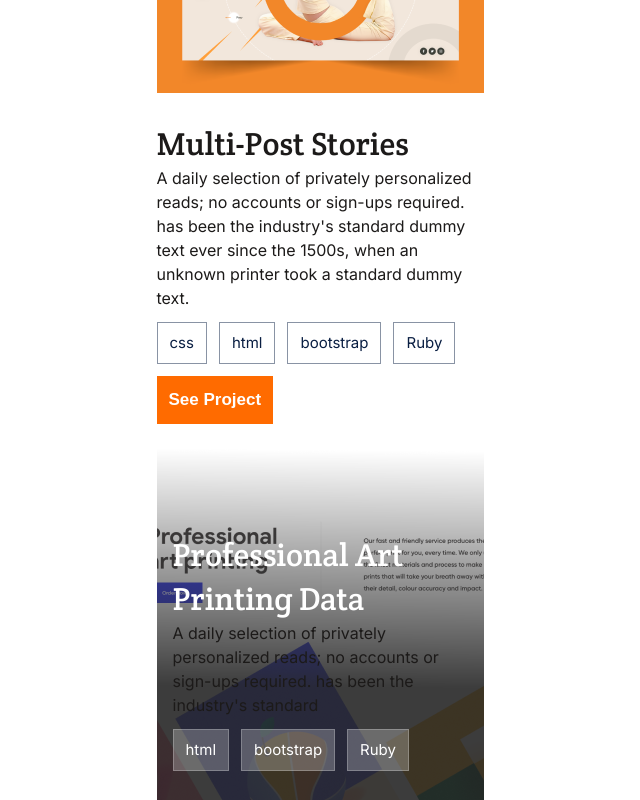
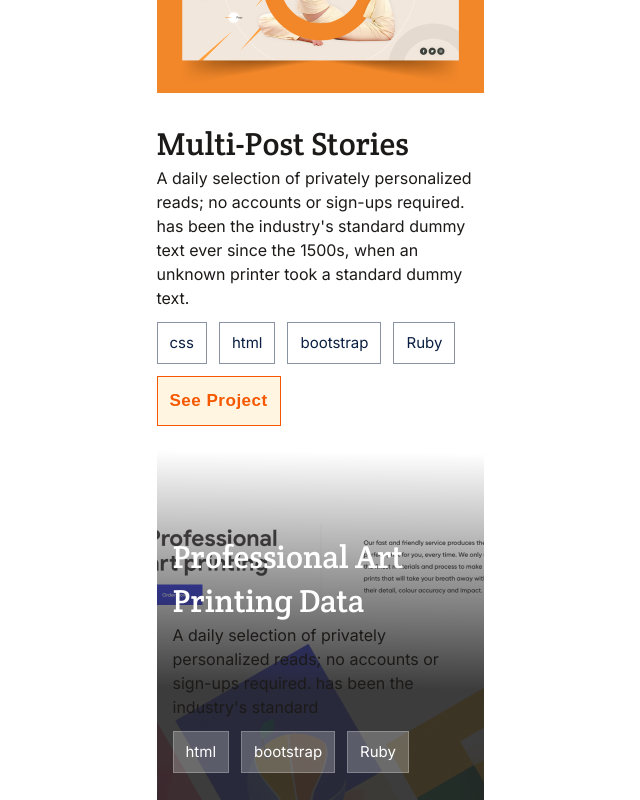
Before and after one commit to prius2055/My-Portfolio, a plain HTML site: page index.html in a window 1280 px wide. In both pictures the pointer is over the button 534 px from the left and 1450 px from the top of the page. Shown: the part 1050-1850 px from the top of the page, without its empty margins (320-960 px from the left). Drawn offline with Linux system fonts and the light colour scheme.

Commit message:
Made changes to styles.css file. Added button interactions

```diff
--- a/styles.css
+++ b/styles.css
@@ -168,6 +168,13 @@ header a {
   color: white;
 }
 
+.btn-orange:hover {
+  letter-spacing: 0.03em;
+  color: #f55800;
+  background: #fff5e1;
+  border: 1px solid #f55800;
+}
+
 .works-card {
   display: grid;
   row-gap: 24px;
```
